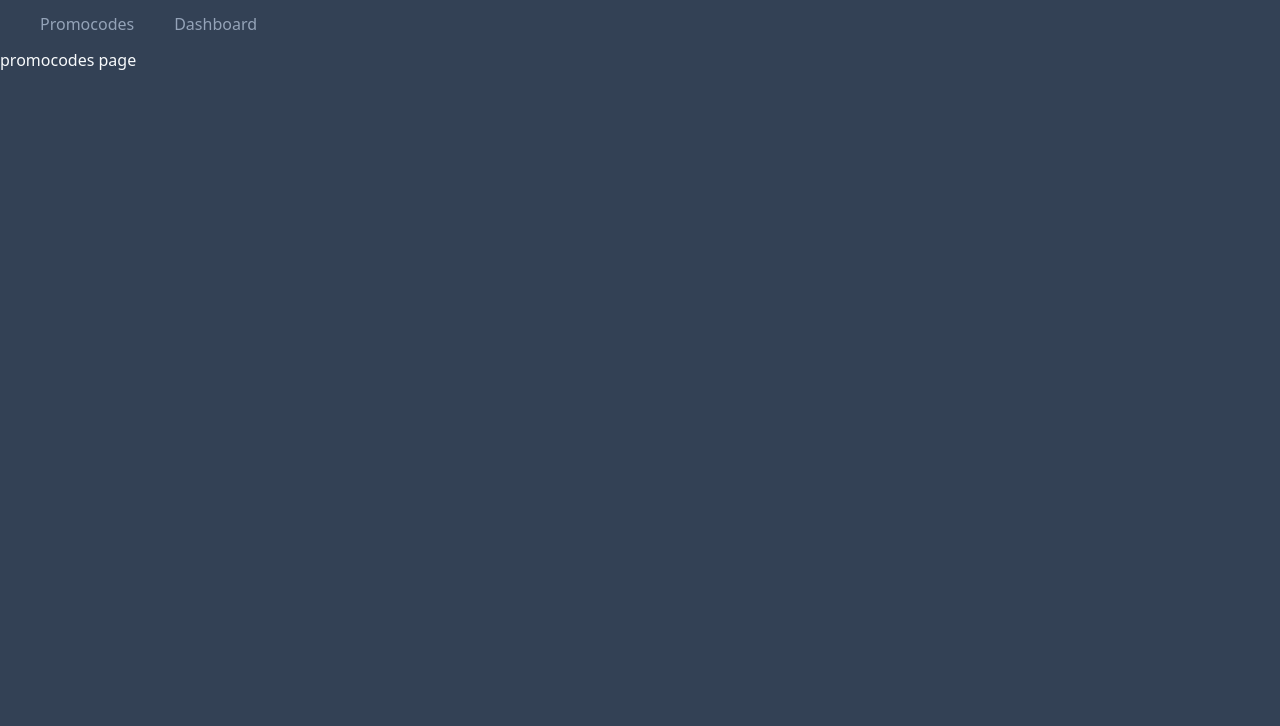
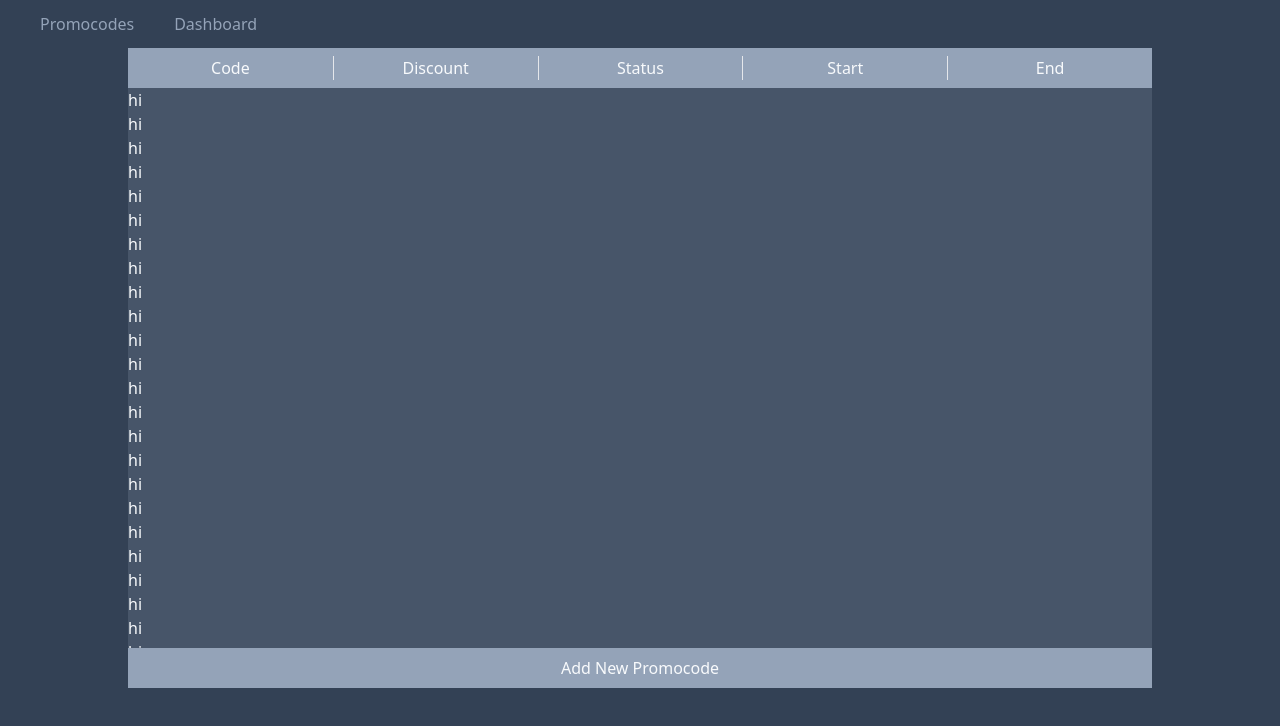
Before and after one commit to daniel-black/promocha, a Next.js app: page /promocodes in a window 1280 px wide. Shown: the top 726 px of the page. Built offline with nearby package versions, Linux system fonts and the light colour scheme.

Commit message:
work on promocodes table

```diff
--- a/src/app/(auth)/form.tsx
+++ b/src/app/(auth)/form.tsx
@@ -5,10 +5,6 @@ import { zodResolver } from '@hookform/resolvers/zod';
 import FormError from './form-error';
 import { useRouter } from 'next/navigation';
 import { FormSchema, FormSchemaType } from '@/lib/schemas';
-
-
-
-
 
 type FormProps = {
   type: 'in' | 'up';
--- a/src/app/(tool)/promocodes/page.tsx
+++ b/src/app/(tool)/promocodes/page.tsx
@@ -1,7 +1,63 @@
+import Link from "next/link";
+
+const headers = ['Code', 'Discount', 'Status', 'Start', 'End'];
+
 export default function PromocodesPage() {
   return (
-    <div>
-      <p>promocodes page</p>
+    <div className="flex justify-center">
+      {/* table elements are quirky so im making a table with other elements */}
+
+      {/* Header */}
+      <div className="w-[80%] max-h-[80vh] bg-slate-600 flex flex-col justify-between">
+        <section className="flex divide-x py-2 bg-slate-400">
+          {headers.map(h => (
+            <div className="w-1/5 text-center" key={h}>{h}</div>
+          ))}
+        </section>
+        <section className="overflow-auto">
+          <p>hi</p>
+          <p>hi</p>
+          <p>hi</p>
+          <p>hi</p>
+          <p>hi</p>
+          <p>hi</p>
+          <p>hi</p>
+          <p>hi</p>
+          <p>hi</p>
+          <p>hi</p>
+          <p>hi</p>
+          <p>hi</p>
+          <p>hi</p>
+          <p>hi</p>
+          <p>hi</p>
+          <p>hi</p>
+          <p>hi</p>
+          <p>hi</p>
+          <p>hi</p>
+          <p>hi</p>
+          <p>hi</p>
+          <p>hi</p>
+          <p>hi</p>
+          <p>hi</p>
+          <p>hi</p>
+          <p>hi</p>
+          <p>hi</p>
+          <p>hi</p>
+          <p>hi</p>
+          <p>hi</p>
+          <p>hi</p>
+        </section>
+
+        {/* Footer */}
+        <section>
+          <Link
+            href={'/promocodes'}
+            className="block py-2 w-full text-center bg-slate-400"
+          >
+            Add New Promocode
+          </Link>
+        </section>
+      </div>
     </div>
   );
 }
```
